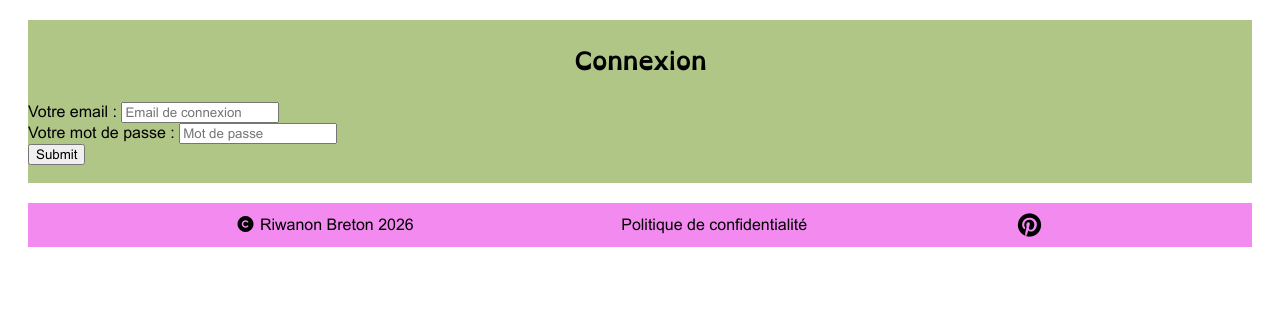
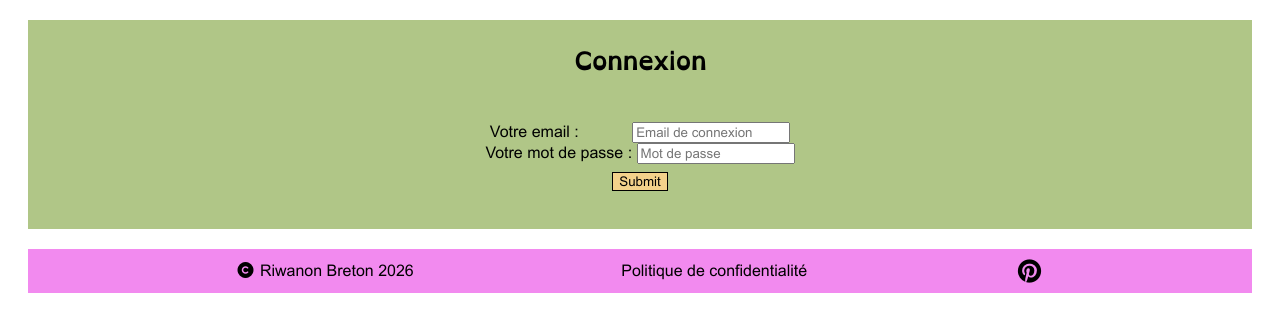
Before and after one commit to thibf-klt/RBS, a PHP site: page /?action=connexion in a window 1280 px wide. Shown: the top 332 px of the page. Run offline with PHP 8.4, Linux system fonts and the light colour scheme; style sheets or scripts are compiled from the project's sources.

Commit message:
connexion form

```diff
--- a/public/style/style.css
+++ b/public/style/style.css
@@ -264,6 +264,17 @@ a {
   flex-direction: column;
 }
 
+.form {
+  text-align: center;
+  margin: 20px;
+}
+
+.button {
+  background-color: #F3D28B;
+  margin-top: 8px;
+  border: 1px solid;
+}
+
 /************* individual.php-entreprise.php ***********/
 .frame {
   background-color: #F3D28B;
--- a/public/style/style.scss
+++ b/public/style/style.scss
@@ -253,7 +253,15 @@ a {
     @include backGreen;
     flex-direction: column;
 }
-
+.form {
+    text-align: center;
+    margin:20px;
+}
+.button {
+    background-color: $backYellow;
+    margin-top: 8px;
+    border: 1px solid;
+}
 /************* individual.php-entreprise.php ***********/
 .frame {
     @include backYellow;
--- a/view/authentification.php
+++ b/view/authentification.php
@@ -14,12 +14,12 @@ if ( $_SERVER["SCRIPT_FILENAME"] == str_replace(DIRECTORY_SEPARATOR, '/',  __FIL
     <p class="error"><?= htmlspecialchars($erreur) ?></p>
 <?php endif; ?>
 
-    <form action="./?action=connexion" method="POST">
-        <label for="email">Votre email&nbsp;:</label>
+    <form action="./?action=connexion" method="POST" class="form">
+        <label for="email">Votre email&nbsp;:&nbsp;&nbsp;&nbsp;&nbsp;&nbsp;&nbsp;&nbsp;&nbsp;&nbsp;&nbsp;&nbsp;</label>
         <input type="text" name="email" placeholder="Email de connexion" required aria-label="Entrez votre email de connexion" aria-required="true"/><br />
         <label for="password">Votre mot de passe&nbsp;:</label>
         <input type="password" name="password" placeholder="Mot de passe"  required aria-label="Entrez votre mot de passe" aria-required="true"/><br />
-        <input type="submit" aria-label="bouton de connexion"/>
+        <input type="submit" aria-label="bouton de connexion" class="button"/>
 
     </form>
     <br />
```
Also changed, not shown: view/presentation.php (+12 -12 lines), view/welcome.php (+7 -12 lines), 1 other file.
